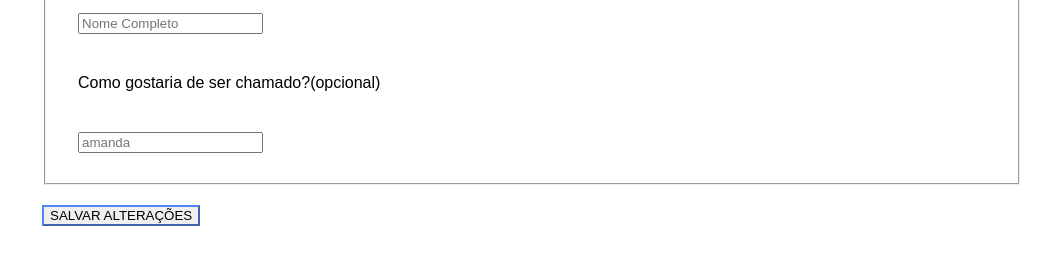
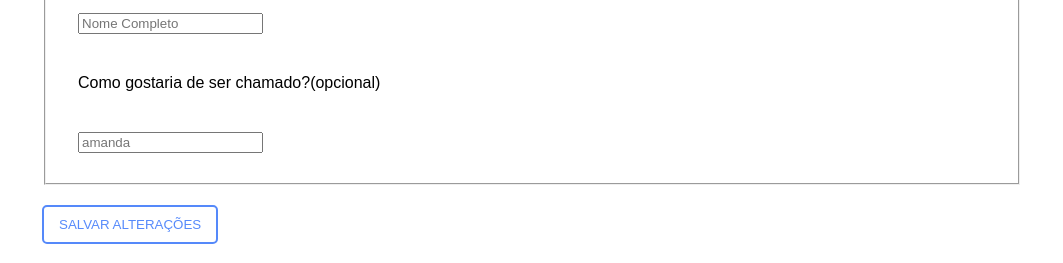
Before and after one commit to amandanalesso/PosGrad-IFSP-WEB-FrontEnd-AT2, a plain HTML site: page index.html in a window 1280 px wide. Shown: the part 768-1031 px from the top of the page, without its empty margins (108-1171 px from the left). Drawn offline with Linux system fonts and the light colour scheme.

Commit message:
adding style to button

```diff
--- a/style.css
+++ b/style.css
@@ -45,8 +45,13 @@ h2 {
 }
 
 .button{
-   border-color:  rgba(59, 119, 250, 0.863);
-}
+    color: rgba(59, 119, 250, 0.863);
+    border: 2px solid rgba(59, 119, 250, 0.863);
+    padding: 10px 15px;
+    background-color: transparent;
+    cursor: pointer;
+    border-radius: 5px;
+    }
 
 .btn-salvar, .btn-send, .btn-rastreio  {
     text-transform: uppercase;
```
